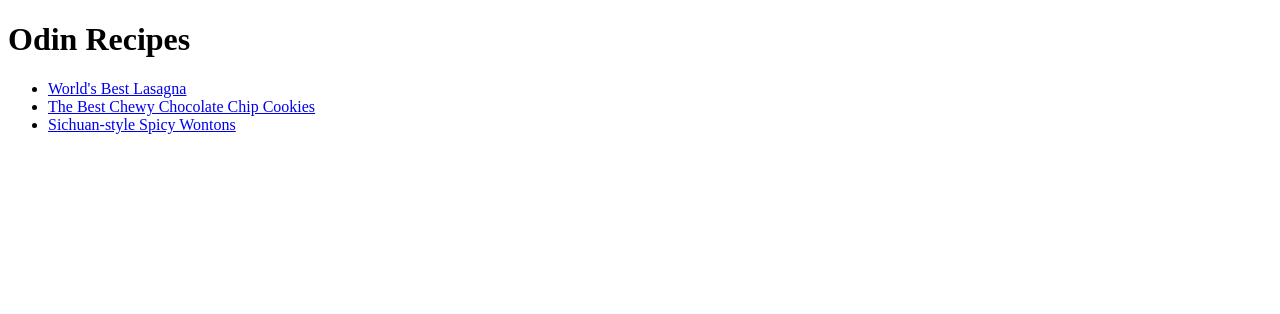
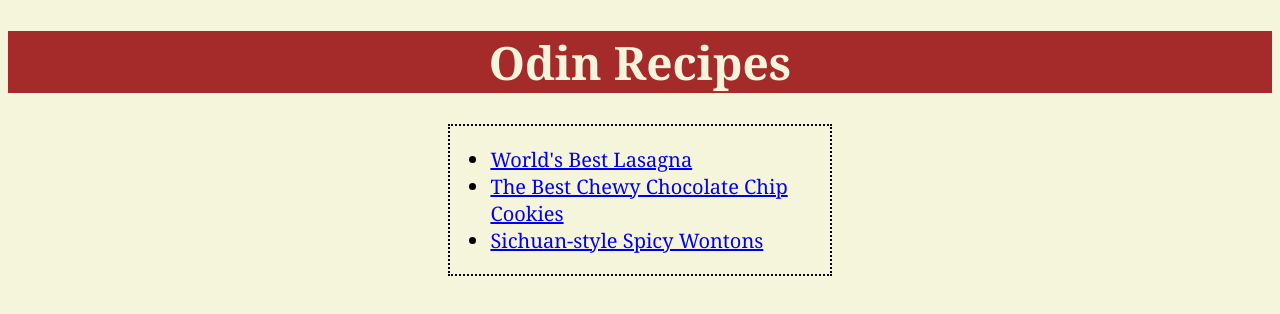
Before and after one commit to wesho1107/html-beginner, a plain HTML site: page odin-recipes/index.html in a window 1280 px wide. Drawn offline with Linux system fonts and the light colour scheme.

Commit message:
Added styling to index.html and changed fonts for the rest html files

```diff
--- a/odin-recipes/index.html
+++ b/odin-recipes/index.html
@@ -6,15 +6,19 @@
     <meta http-equiv="X-UA-Compatible" content="IE=edge">
     <meta name="viewport" content="width=device-width, initial-scale=1.0">
     <title>Odin Recipes</title>
+    <link rel="stylesheet" href="styles.css">
 </head>
 
 <body>
     <h1>Odin Recipes</h1>
-    <ul>
-        <li><a href="./recipes/lasagna.html">World's Best Lasagna</a></li>
-        <li><a href="./recipes/chocolatechipcookie.html">The Best Chewy Chocolate Chip Cookies</a></li>
-        <li><a href="./recipes/spicywontons.html">Sichuan-style Spicy Wontons</a></li>
-    </ul>
+    <div class="recipes center">
+        <ul>
+            <li><a href="./recipes/lasagna.html">World's Best Lasagna</a></li>
+            <li><a href="./recipes/chocolatechipcookie.html">The Best Chewy Chocolate Chip Cookies</a></li>
+            <li><a href="./recipes/spicywontons.html">Sichuan-style Spicy Wontons</a></li>
+        </ul>
+    </div>
+
 </body>
 
 </html>
--- a/odin-recipes/recipes/styles.css
+++ b/odin-recipes/recipes/styles.css
@@ -1,5 +1,6 @@
 * {
     background-color: beige;
+    font-family: Cambria, Cochin, Georgia, Times, 'Times New Roman', serif;
 }
 
 h1,
--- /dev/null
+++ b/odin-recipes/styles.css
@@ -0,0 +1,24 @@
+* {
+    background-color: beige;
+    font-family:Cambria, Cochin, Georgia, Times, 'Times New Roman', serif
+}
+
+h1 {
+    background-color: brown;
+    color: beige;
+    text-align: center;
+    font-size: 46px;
+}
+
+.center {
+    margin: auto;
+    width: 50%;
+    padding: auto;
+}
+
+.recipes {
+    font-size: 20px;
+    width: 30%;
+    border: 2px dotted;
+
+}
```
